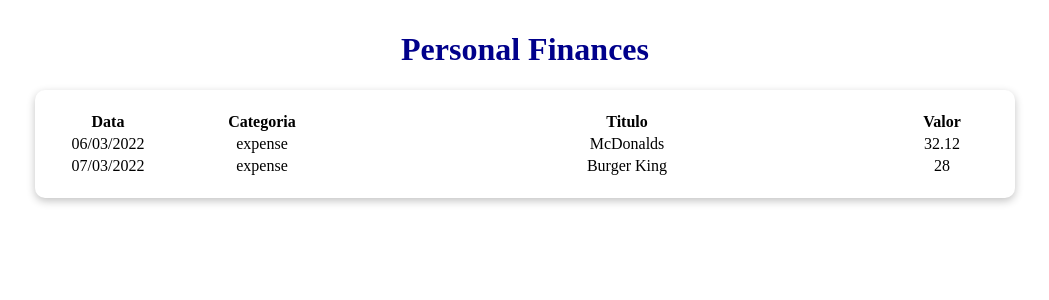
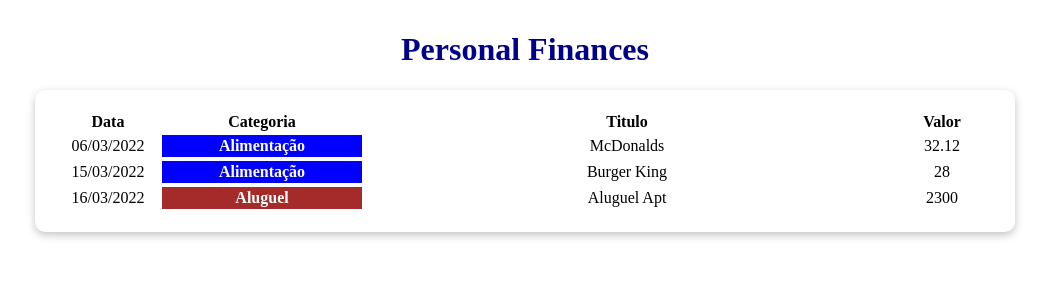
Before and after one commit to santosfk/personal-finances, a React (Vite) app: page / in a window 1280 px wide. Shown: the top 300 px of the page, without its empty margins (115-1164 px from the left). Built offline with nearby package versions, Linux system fonts and the light colour scheme.

Commit message:
standardizing categories in the table

```diff
--- a/src/components/TableItems/index.tsx
+++ b/src/components/TableItems/index.tsx
@@ -1,6 +1,7 @@
 import React from "react";
 import { Item } from "../../types/Item";
 import { formatDate } from "../../helpers/dateFilter.";
+import { categories } from "../../data/categories";
 import * as style from "./style";
 type Props = {
   item: Item;
@@ -9,7 +10,11 @@
   return (
     <style.TableContainer>
       <style.TableItem>{formatDate(item.date)}</style.TableItem>
-      <style.TableItem>{item.category}</style.TableItem>
+      <style.TableItem>
+        <style.Category color={categories[item.category].color}>
+          {categories[item.category].title}
+        </style.Category>
+      </style.TableItem>
       <style.TableItem>{item.title}</style.TableItem>
       <style.TableItem>{item.value}</style.TableItem>
     </style.TableContainer>
--- a/src/components/TableItems/style.ts
+++ b/src/components/TableItems/style.ts
@@ -7,3 +7,10 @@
 export const TableItem = styled.td`
   margin: 10px 0;
 `;
+
+export const Category = styled.div<{ color: String }>`
+  background-color: ${(props) => props.color};
+  color: white;
+  font-weight: bold;
+  padding: 2px;
+`;
--- a/src/data/categories.ts
+++ b/src/data/categories.ts
@@ -1,6 +1,7 @@
 import { Category } from "../types/Category";
 
 export const categories: Category = {
-  expenses: { title: "conta de agua", color: "red", expense: true },
-  earnings: { title: "freelazinho", color: "blue", expense: false },
+  food: { title: "Alimentação", color: "blue", expense: true },
+  rent: { title: "Aluguel", color: "brown", expense: true },
+  salary: { title: "Salário", color: "green", expense: false },
 };
--- a/src/data/items.ts
+++ b/src/data/items.ts
@@ -3,25 +3,25 @@
 export const items: Item[] = [
   {
     date: new Date(2022, 2, 6),
-    category: "expense",
+    category: "food",
     title: "McDonalds",
     value: 32.12,
   },
   {
-    date: new Date(2022, 2, 7),
-    category: "expense",
+    date: new Date(2022, 2, 15),
+    category: "food",
     title: "Burger King",
     value: 28,
   },
   {
-    date: new Date(2022, 1, 16),
-    category: "expense",
+    date: new Date(2022, 2, 16),
+    category: "rent",
     title: "Aluguel Apt",
     value: 2300,
   },
   {
-    date: new Date(2022, 5, 18),
-    category: "earning",
+    date: new Date(2022, 10, 18),
+    category: "salary",
     title: "Salário ACME",
     value: 4500,
   },
```
